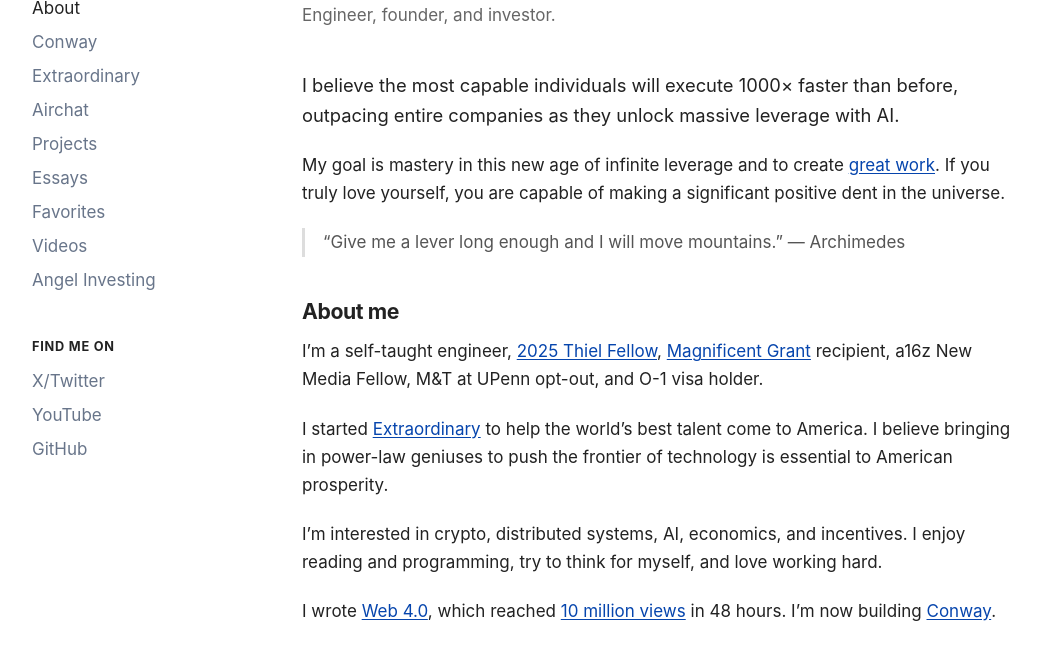
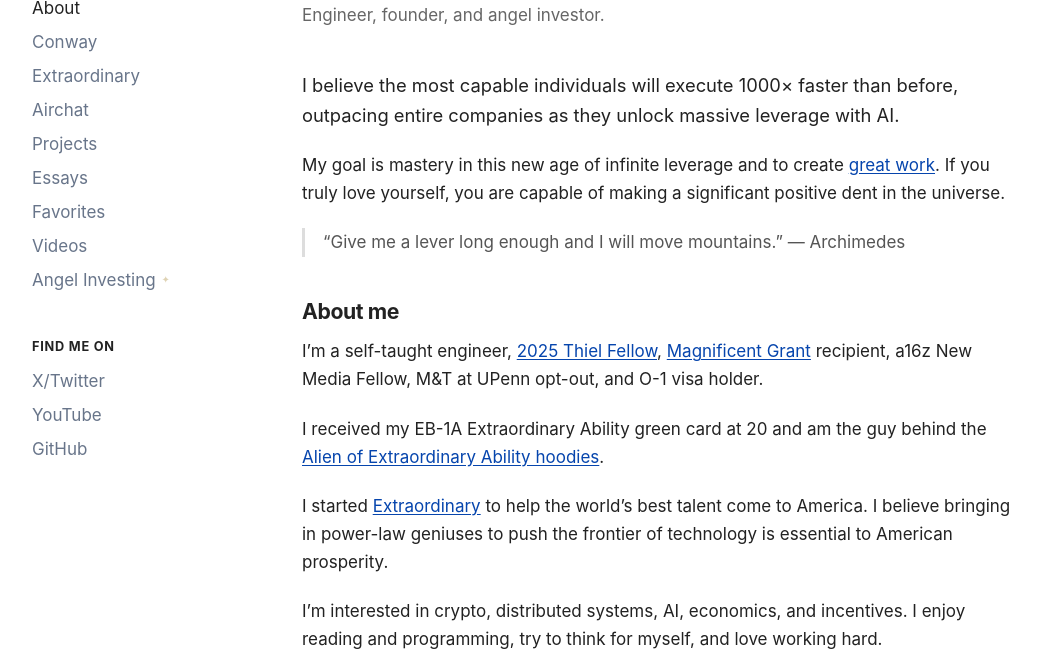
Before and after one commit to Sigil-Wen/sigilwen.ca, a website: page index.html in a window 1280 px wide. Shown: the part 103-768 px from the top of the page, without its empty margins (113-1153 px from the left). Drawn offline with Linux system fonts and the light colour scheme.

Commit message:
Update homepage bio and navigation styling

```diff
--- a/index.html
+++ b/index.html
@@ -3,13 +3,13 @@
 <head>
   <meta charset="utf-8">
   <meta name="viewport" content="width=device-width, initial-scale=1">
-  <meta name="description" content="Sigil Wen is an engineer, founder, and investor.">
+  <meta name="description" content="Sigil Wen is an engineer, founder, and angel investor.">
   <link rel="canonical" href="https://sigilwen.ca/">
   <link rel="stylesheet" href="/styles.css">
   <script src="/site-navigation.js" defer></script>
 
   <meta property="og:title" content="Sigil Wen">
-  <meta property="og:description" content="Engineer, founder, and investor.">
+  <meta property="og:description" content="Engineer, founder, and angel investor.">
   <meta property="og:image" content="https://sigilwen.ca/og.png?v=2">
   <meta name="twitter:card" content="summary_large_image">
 
@@ -30,7 +30,7 @@
   <main>
     <header class="page-header">
       <h1>Sigil Wen</h1>
-      <p>Engineer, founder, and investor.</p>
+      <p>Engineer, founder, and angel investor.</p>
     </header>
 
     <p class="intro">I believe the most capable individuals will execute 1000× faster than before, outpacing entire companies as they unlock massive leverage with AI.</p>
@@ -42,6 +42,7 @@
     <section id="about">
       <h2>About me</h2>
       <p>I’m a self-taught engineer, <a href="https://businesswire.com/news/home/20250522267532/en/Thiel-Foundation-Announces-2025-Class-of-Thiel-Fellows">2025 Thiel Fellow</a>, <a href="https://www.magnificentgrants.com/">Magnificent Grant</a> recipient, a16z New Media Fellow, M&amp;T at UPenn opt-out, and O-1 visa holder.</p>
+      <p>I received my EB-1A Extraordinary Ability green card at 20 and am the guy behind the <a href="/extraordinary">Alien of Extraordinary Ability hoodies</a>.</p>
       <p>I started <a href="/extraordinary">Extraordinary</a> to help the world’s best talent come to America. I believe bringing in power-law geniuses to push the frontier of technology is essential to American prosperity.</p>
       <p>I’m interested in crypto, distributed systems, AI, economics, and incentives. I enjoy reading and programming, try to think for myself, and love working hard.</p>
       <p>I wrote <a href="https://web4.ai">Web 4.0</a>, which reached <a href="https://x.com/0xSigil/status/2023877649475731671">10 million views</a> in 48 hours. I’m now building <a href="/conway">Conway</a>.</p>
--- a/styles.css
+++ b/styles.css
@@ -92,6 +92,41 @@ site-navigation {
 
 .sidebar a[aria-current="page"] {
   color: #222;
+}
+
+.sidebar a[href="/angel"] {
+  display: inline-flex;
+  align-items: center;
+  gap: 0.3rem;
+}
+
+.sidebar a[href="/angel"]::after {
+  content: "✦";
+  color: #aa8a3a;
+  font-size: 0.65em;
+  line-height: 1;
+  opacity: 0.38;
+  animation: angel-sparkle 5s ease-in-out infinite;
+}
+
+@keyframes angel-sparkle {
+  0%, 82%, 100% {
+    opacity: 0.38;
+    text-shadow: none;
+    transform: scale(0.9);
+  }
+  90% {
+    opacity: 1;
+    text-shadow: 0 0 7px rgba(202, 157, 47, 0.75);
+    transform: scale(1.12);
+  }
+}
+
+@media (prefers-reduced-motion: reduce) {
+  .sidebar a[href="/angel"],
+  .sidebar a[href="/angel"]::after {
+    animation: none;
+  }
 }
 
 .home main,
```
Also changed, not shown: dist/server/index.js.
